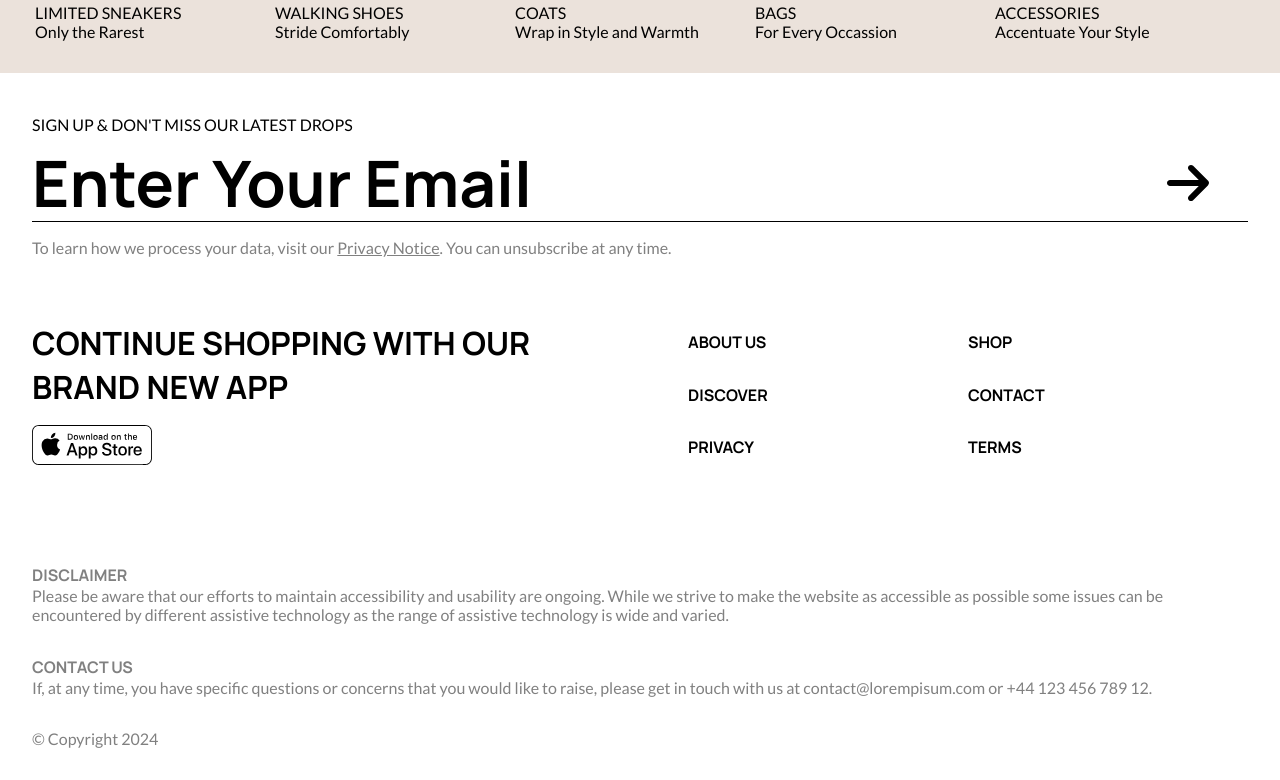
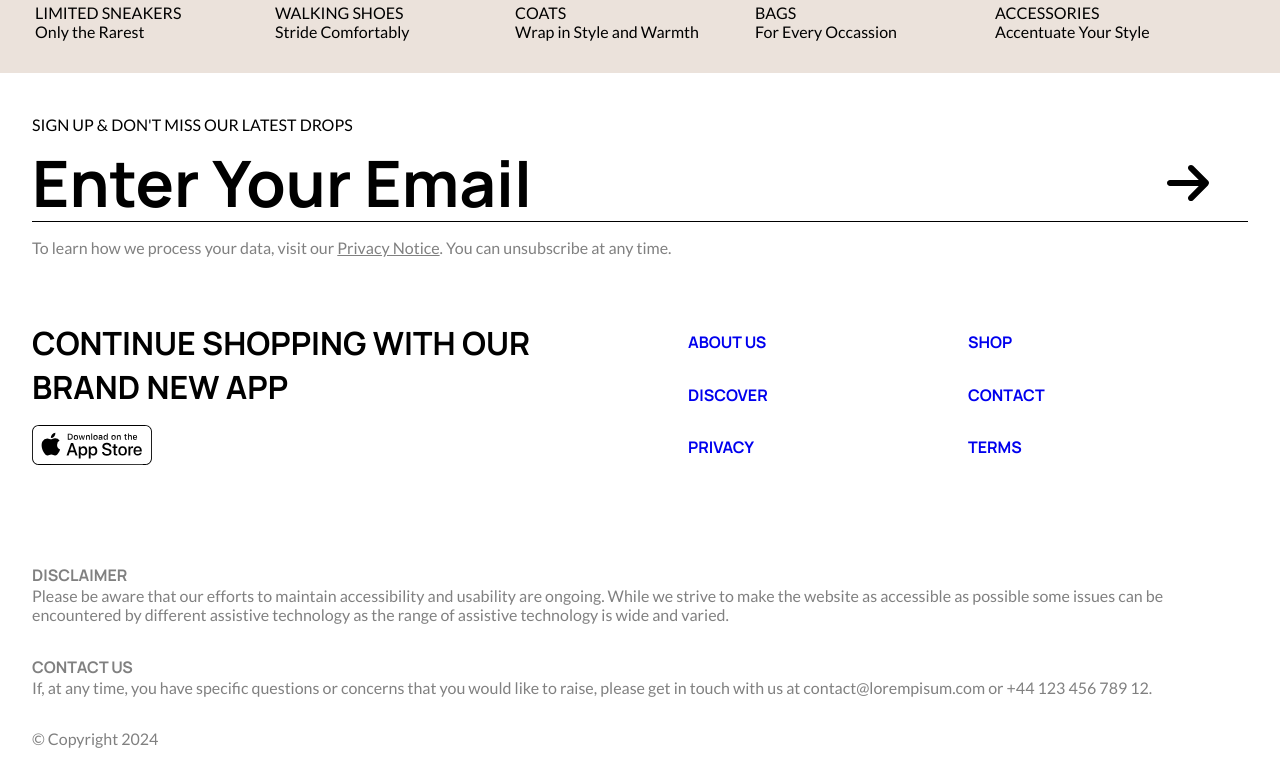
Before and after one commit to dylewskii/shopping-cart, a React (Vite) app: page / in a window 1280 px wide. Shown: the part 2456-3236 px from the top of the page. Built offline with nearby package versions, Linux system fonts and the light colour scheme.

Commit message:
add Link routing

```diff
--- a/src/components/footer/Footer.jsx
+++ b/src/components/footer/Footer.jsx
@@ -1,4 +1,8 @@
+// react
+import { Link } from "react-router-dom";
+// css
 import styles from "./Footer.module.css";
+// icons
 import iosBadge from "../../../public/badges/Download_on_the_App_Store_Badge.svg";
 
 function Footer() {
@@ -14,22 +18,22 @@ function Footer() {
         <div className={styles.glossaryBox}>
           <ul>
             <li>
-              <a>About Us</a>
+              <Link to="/">About Us</Link>
             </li>
             <li>
-              <a>Shop</a>
+              <Link to="/shop">Shop</Link>
             </li>
             <li>
-              <a>Discover</a>
+              <Link to="/discover">Discover</Link>
             </li>
             <li>
-              <a>Contact</a>
+              <Link to="/">Contact</Link>
             </li>
             <li>
-              <a>Privacy</a>
+              <Link to="/">Privacy</Link>
             </li>
             <li>
-              <a>Terms</a>
+              <Link to="/">Terms</Link>
             </li>
           </ul>
         </div>
```
